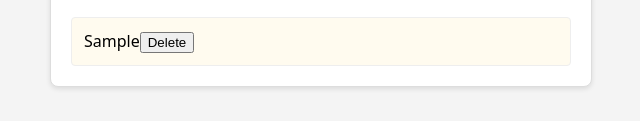
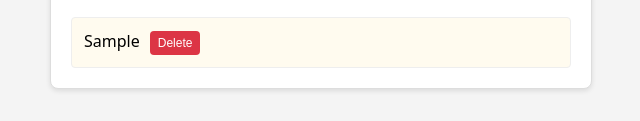
Before and after one commit to dinosaur890123/Typescript-Notes-app, a plain HTML site: page index.html in a window 1280 px wide. Both pictures are taken after typing "Sample" into the empty fields and a click on the button "Add". Shown: the part 170-291 px from the top of the page, without its empty margins (319-959 px from the left). Drawn offline with Linux system fonts and the light colour scheme.

Commit message:
Update styles.css

```diff
--- a/styles.css
+++ b/styles.css
@@ -57,3 +57,16 @@ h1 {
     border-radius: 4px;
     word-wrap: break-word;
 }
+.delete-button {
+    background-color: #dc3545;
+    color: white;
+    border: none;
+    border-radius: 4px;
+    padding: 5px 8px;
+    font-size: 12px;
+    cursor: pointer;
+    margin-left: 10px;
+}
+.delete-button:hover {
+    background-color: #c82333;
+}
```
